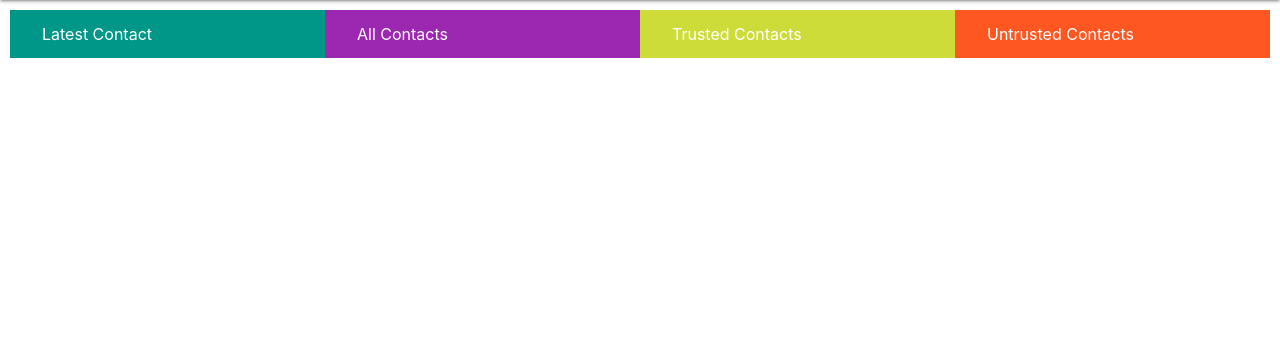
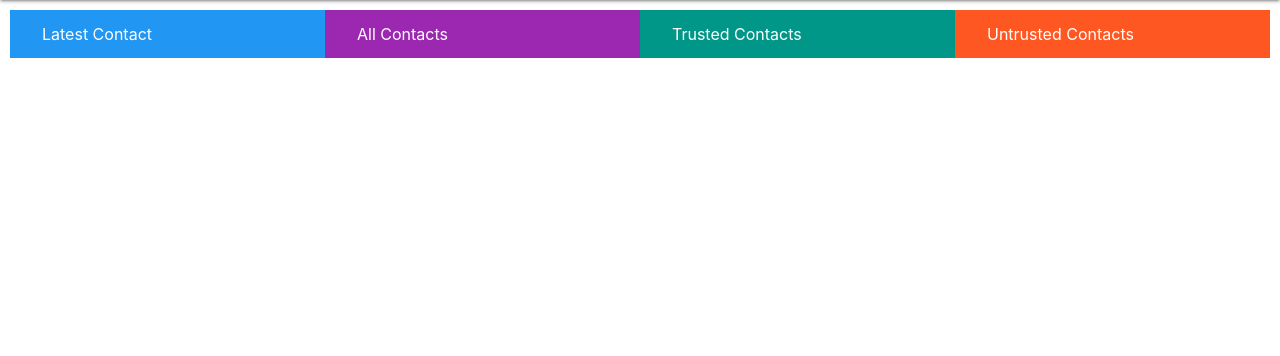
Before and after one commit to williammabotjaeng/voxbillium, a Flask app: page /home in a window 1280 px wide. Shown: the part 64-420 px from the top of the page. Run offline with Flask 3, Linux system fonts and the light colour scheme; a user stored in the database is signed in.

Commit message:
blue, teal, home.html

```diff
--- a/templates/home.html
+++ b/templates/home.html
@@ -1,13 +1,13 @@
 {% extends 'app_layout.html' %}
 {% block content %}
 <div class="columns is-variable is-1-mobile is-0-tablet is-3-desktop is-8-widescreen is-2-fullhd tile" style="margin: 10px; color: white">
-    <div class="column tile teal">
+    <div class="column tile blue">
       Latest Contact
     </div>
     <div class="column tile purple">
       All Contacts
     </div>
-    <div class="column tile lime">
+    <div class="column tile teal">
       Trusted Contacts
     </div>
     <div class="column tile deep-orange">
```
